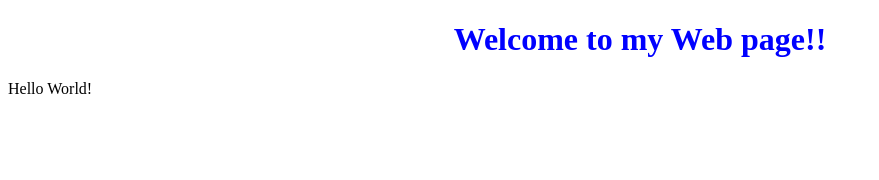
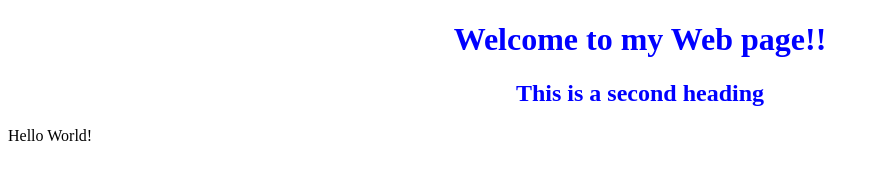
Before and after one commit to Anuska12q34/cs50w-COURSE, a plain HTML site: page style.html in a window 1280 px wide. Shown: the whole page, without its empty margins (0-879 px from the left). Drawn offline with Linux system fonts and the light colour scheme.

Commit message:
added another heading

```diff
--- a/style.html
+++ b/style.html
@@ -5,6 +5,7 @@
     </head>
     <body>
         <h1 style="color:blue; text-align: center;">Welcome to my Web page!!</h1>
+        <h2 style="color:blue; text-align: center;">This is a second heading</h2>
         <p>Hello World!</p>
     </body>
 </html>
```
